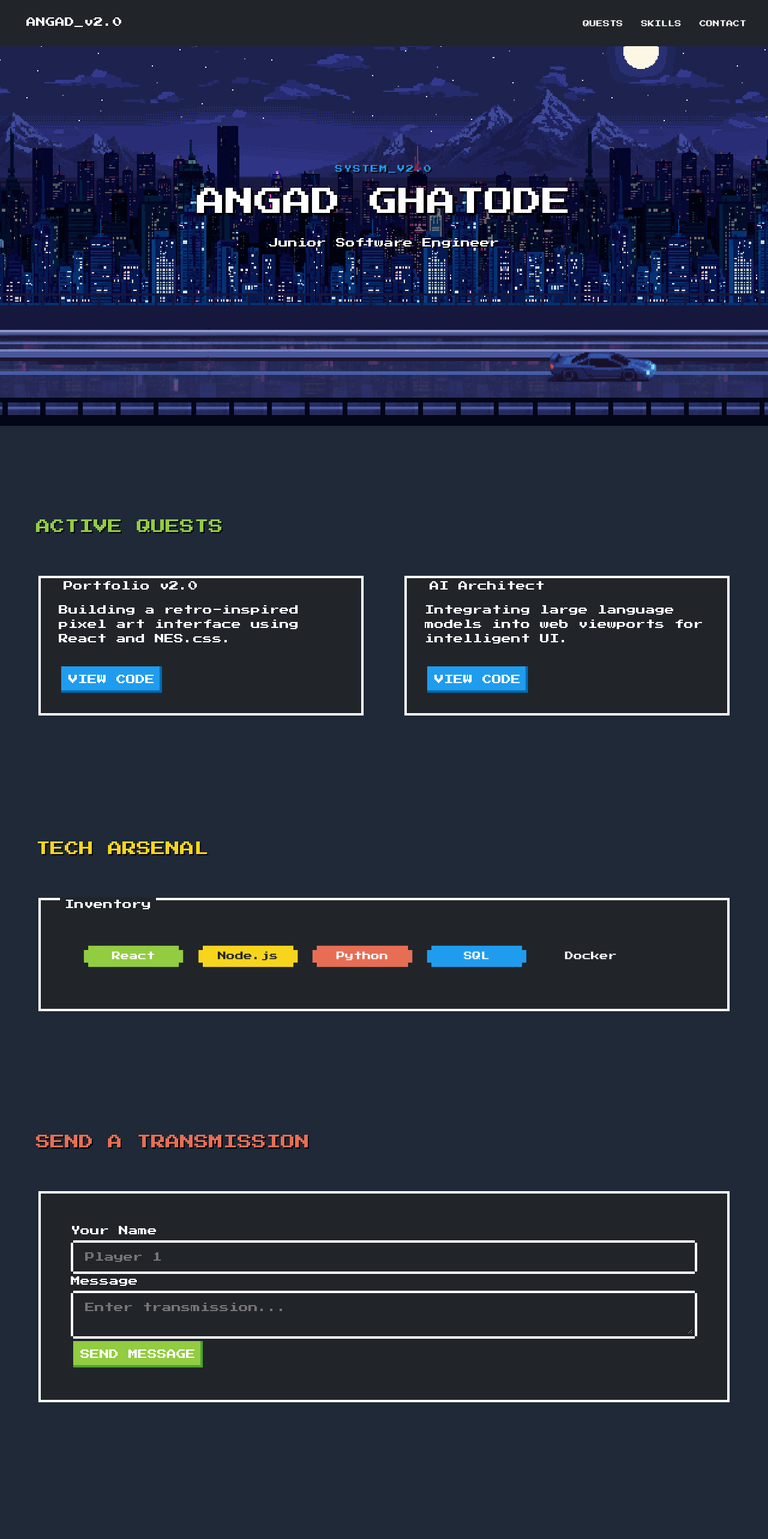
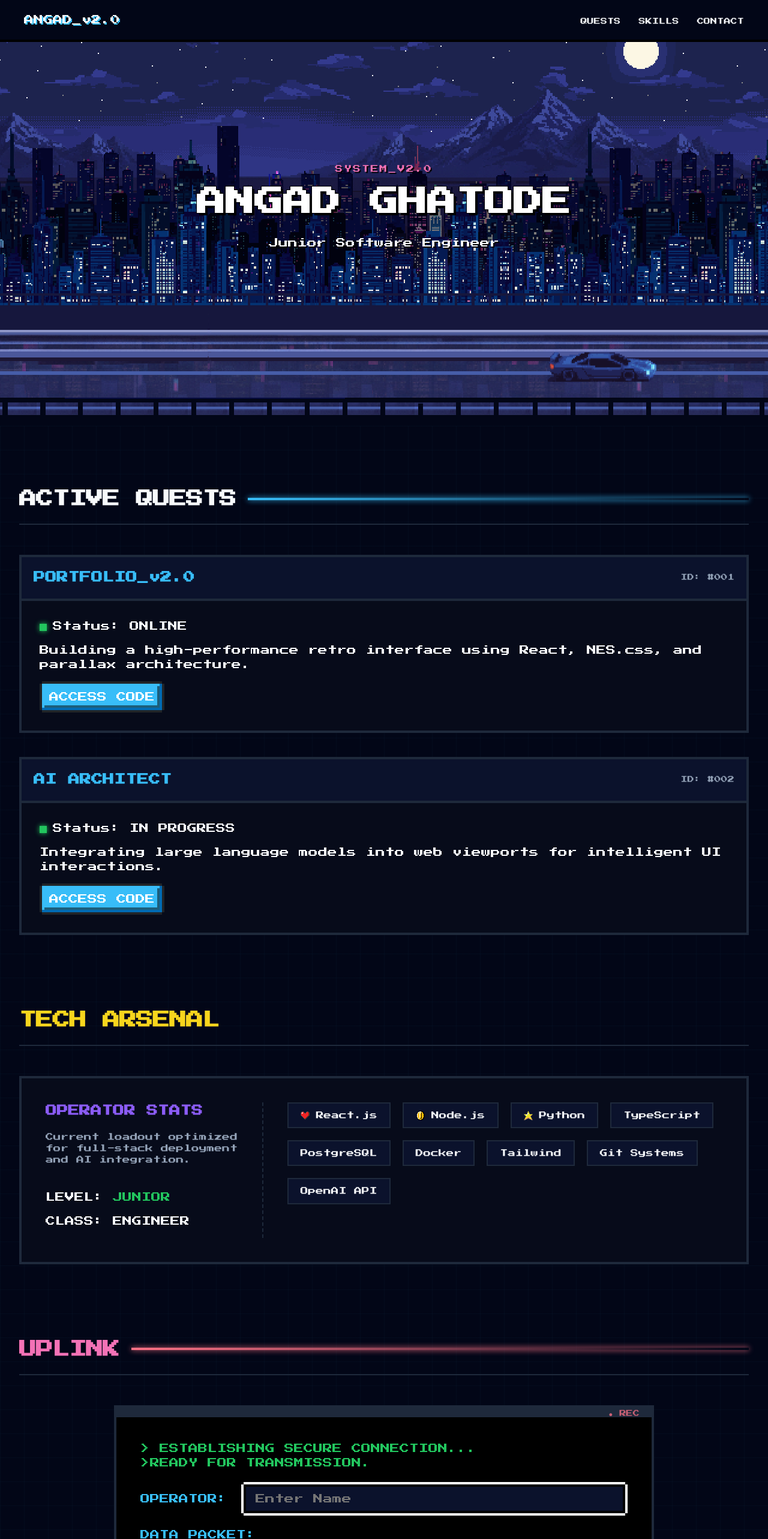
Before and after one commit to angadghatode/portfolio_website, a React (Vite) app in the folder my-pixel-portfolio/: page / in a window 1280 px wide. Shown: the top 2566 px of the page at 60% size. Built offline with nearby package versions, Linux system fonts and the light colour scheme.

Commit message:
updated layout for the contect section

```diff
--- a/my-pixel-portfolio/src/App.css
+++ b/my-pixel-portfolio/src/App.css
@@ -1,11 +1,32 @@
 @import url('https://fonts.googleapis.com/css2?family=Press+Start+2P&display=swap');
 
+/* --- 1. THEME VARIABLES (Synthwave Noir) --- */
 :root {
-  --theme-dark: #1F2937
+  /* --- BASE STRUCTURE (The Dark Set) --- */
+  --bg-primary: #020617;     /* Absolute night */
+  --bg-card: #070B1A;        /* Deeper than before */
+  --bg-contrast: #0B122C;    /* Nav / inputs */
 
-  /* --theme-dark: #020617 */
+  /* --- NEON ACCENTS --- */
+  --accent-blue: #38BDF8;    /* Cyan-blue (main action) */
+  --accent-purple: #8B5CF6; /* Neon violet */
+  --accent-pink: #F472B6;   /* Soft neon pink */
+  --accent-cyan: #22D3EE;   /* Energy glow */
+
+  /* --- TEXT --- */
+  --text-main: #F8FAFC;
+  --text-muted: #94A3B8;
+
+  /* --- BORDERS & GLOWS --- */
+  --border-default: #1E293B;
+  --border-glow: rgba(139, 92, 246, 0.6);
+
+  /* --- STATUS --- */
+  --status-success: #22C55E;
+  --status-error: #FB7185;    /* Using your PINK for errors/alerts */
 }
 
+/* --- 2. GLOBAL RESETS --- */
 * {
   font-family: 'Press Start 2P', cursive !important;
   margin: 0;
@@ -14,25 +35,123 @@
   scroll-behavior: smooth;
 }
 
-body {
-  background-color: var(--theme-dark);
-  color: white;
+html, body, #root {
+  width: 100%;
+  min-height: 100vh;
+  margin: 0;
+  padding: 0;
   overflow-x: hidden;
+  background-color: var(--bg-primary);
+  color: var(--text-main);
+}
+
+.app-holder {
+  width: 100%;
+  min-height: 100vh;
+  display: flex;
+  flex-direction: column;
+}
+
+/* --- 3. NES.css OVERRIDES --- */
+
+/* CARD STYLING: The Purple (#3a2d56) */
+.nes-container.is-dark {
+  background-color: var(--bg-card) !important;
+  border-color: var(--accent-soft) !important; /* Lighter blue border */
+  color: var(--text-main) !important;
+}
+
+/* INPUTS: The Deep Red (#461d24) - Adds that unique contrast you liked */
+.nes-input.is-dark, .nes-textarea.is-dark {
+  background-color: var(--bg-contrast) !important;
+  border-color: var(--accent-soft) !important;
+  color: var(--text-main) !important;
+}
+
+/* BUTTONS: Electric Blue -> Hot Pink Hover */
+.nes-btn.is-primary {
+  background-color: var(--accent-blue) !important;
+  /* Pixel art 3D shadow effect */
+  box-shadow: inset -4px -4px rgba(0, 0, 0, 0.5) !important;
+  color: white !important;
+}
+
+.nes-btn.is-primary:hover {
+  background-color: var(--accent-pink) !important; /* GLOW UP to Pink */
+  box-shadow: inset -4px -4px rgba(0, 0, 0, 0.5) !important;
+}
+
+/* SUCCESS BUTTONS */
+.nes-btn.is-success {
+  background-color: #065f46 !important; /* Deep Emerald */
+  color: #fff !important;
+}
+
+/* BADGES & TAGS */
+.nes-badge span.is-primary { background-color: var(--accent-blue) !important; }
+.nes-badge span.is-success { background-color: var(--status-success) !important; }
+.nes-badge span.is-warning { background-color: var(--accent-pink) !important; }
+.nes-badge span.is-dark    { background-color: var(--bg-contrast) !important; border: 1px solid var(--accent-soft); }
+
+/* TEXT COLORS */
+.nes-text.is-primary { color: var(--accent-soft) !important; }
+.nes-text.is-error   { color: var(--accent-pink) !important; }
+.nes-text.is-success { color: var(--status-success) !important; }
+
+/* --- 4. NAVIGATION --- */
+.sticky-nav {
+  position: fixed !important;
+  top: 0;
+  left: 0;
+  width: 100%;
+  height: 70px;
+  z-index: 9999;
+  display: flex;
+  justify-content: space-between;
+  align-items: center;
+  padding: 0 40px;
+
+  /* Using the Deep Red/Brown for the Nav Bar to separate it from the sky */
+  background-color: #020617  !important;
+  border-top: none !important;
+  border-left: none !important;
+  border-right: none !important;
+}
+
+.nav-brand {
+  color: var(--text-main);
+  text-shadow: 2px 2px 0px var(--accent-blue);
 }
 
 .nav-links a {
-  color: white;
+  color: var(--text-main);
   text-decoration: none;
   margin-left: 30px;
   font-size: 0.7rem;
+  transition: color 0.2s;
 }
 
-.nav-links a:hover { color: #209cee; }
+.nav-links a:hover {
+  color: var(--accent-pink);
+}
 
-/* --- THE BANNER --- */
+/* --- 5. PARALLAX & ANIMATIONS --- */
 @keyframes skyScroll {
   from { background-position: 0 bottom; }
   to { background-position: -2923px bottom; }
+}
+
+@keyframes carCruise {
+  0%   { background-position: 0px bottom; }
+  30%  { background-position: -200px bottom; }
+  70%  { background-position: 100px bottom; }
+  100% { background-position: 0px bottom; }
+}
+
+@keyframes carRumble {
+  0%   { transform: translateY(0px); }
+  50%  { transform: translateY(-1px); }
+  100% { transform: translateY(0px); }
 }
 
 .parallax-banner {
@@ -40,8 +159,8 @@ body {
   width: 100%;
   height: 650px;
   overflow: hidden;
-  background-color: #74d6fd;
-  margin-top: 60px; /* Offset for sticky nav */
+  background-color: #060455; /* Fallback to your deep blue if sky fails */
+  margin-top: 60px;
 }
 
 .layer {
@@ -55,43 +174,14 @@ body {
   image-rendering: pixelated;
 }
 
-.sky-bg { background-image: url('./assets/Sky.webp'); z-index: 1; animation: skyScroll 600s linear infinite; }
-.mountain-bg { background-image: url('./assets/Mountain.webp'); z-index: 2; animation: skyScroll 100s linear infinite;}
-.hills-bg { background-image: url('./assets/city.webp'); z-index: 3; animation: skyScroll 30s linear infinite;}
-.grass-bg { background-image: url('./assets/Road.webp'); z-index: 4; animation: skyScroll 5s linear infinite;}
-.car-bg { background-image: url('./assets/car.webp'); z-index: 4; animation: skyScroll -3s linear infinite;}
+/* Layer Definitions */
+.sky-bg      { background-image: url('./assets/Sky.webp'); z-index: 1; animation: skyScroll 600s linear infinite; }
+.mountain-bg { background-image: url('./assets/Mountain.webp'); z-index: 2; animation: skyScroll 100s linear infinite; }
+.hills-bg    { background-image: url('./assets/city.webp'); z-index: 3; animation: skyScroll 30s linear infinite; }
+.grass-bg    { background-image: url('./assets/Road.webp'); z-index: 4; animation: skyScroll 5s linear infinite; }
+.car-bg      { background-image: url('./assets/car.webp'); z-index: 4; animation: carCruise 8s linear infinite, carRumble 0.2s steps(2) infinite; }
 
-@keyframes carCruise {
-  0%   { background-position: 0px bottom; }
-
-  /* At 30% of the time, the car has traveled 45% of the distance (FAST entry) */
-  30%  { background-position: -200px bottom; }
-
-  /* At 70% of the time, it has only moved a little more to 55% (SLOW middle) */
-  70%  { background-position: 100px bottom; }
-
-  /* At 100%, it finishes the race (FAST exit) */
-  100% { background-position: 0px bottom; }
-}
-
-@keyframes carRumble {
-  0%   { transform: translateY(0px); }
-  50%  { transform: translateY(-1px); } /* Moves up 2 pixels */
-  100% { transform: translateY(0px); }
-}
-
-/* 2. Apply it to your car class */
-.car-bg {
-  background-image: url('./assets/car.webp');
-  z-index: 4;
-
-  /* Use the new animation instead of skyScroll */
-  animation:
-    carCruise 8s linear infinite,
-    carRumble 0.2s steps(2) infinite;
-}
-
-
+/* Banner Content */
 .banner-viewport {
   position: absolute;
   height: 100%;
@@ -99,15 +189,6 @@ body {
   left: 50%;
   transform: translateX(-50%);
   z-index: 10;
-}
-
-.mascot-img {
-  position: absolute;
-  z-index: 5;
-  height: 160px;
-  bottom: 70px;
-  left: 100px;
-  image-rendering: pixelated;
 }
 
 .banner-content {
@@ -120,106 +201,21 @@ body {
   justify-content: center;
 }
 
-.profile-card { background-color: rgba(33, 37, 41, 0.9) !important; max-width: 600px; text-align: center; border: 4px solid white !important; }
-
-/* --- CONTENT AREA & SPACING --- */
-.content-area {
-  background-color: var(--theme-dark);
-  padding: 150px 0;
-}
-
-.content-width-limiter {
-  max-width: 2000px;
-  margin: 0 auto;
-  padding: 0 60px;
-}
-
-.portfolio-section {
-  margin-bottom: 200px;
-}
-
-.section-title {
-  margin-bottom: 60px;
-  font-size: 1.5rem;
-}
-
-.pixel-grid {
-  display: grid;
-  grid-template-columns: repeat(auto-fit, minmax(450px, 1fr));
-  gap: 60px;
-}
-
-.project-card {
-  padding: 30px !important;
-}
-
-.card-footer { margin-top: 30px; }
-
-.skills-list { display: flex; flex-wrap: wrap; gap: 25px; padding: 40px; }
-.contact-box { padding: 50px !important; }
-
-.footer-bar {
-  text-align: center;
-  padding: 80px;
-  background-color: #0b0b14;
-  border-top: 4px solid white;
-}
-
-
-/* --- STICKY NAVIGATION --- */
-.sticky-nav {
-  position: fixed !important; /* Force it to stay fixed */
-  top: 0;
-  left: 0;
-  width: 100%;
-  height: 70px; /* Define a height for spacing */
-  z-index: 9999; /* Ensure it is higher than the parallax z-index */
-  display: flex;
-  justify-content: space-between;
-  align-items: center;
-  padding: 0 40px;
-  background-color: var(--theme-dark) !important;
-  border-top: none !important;
-  border-left: none !important;
-  border-right: none !important;
-  border-bottom: 4px solid white !important;
-}
-
-/* Offset the banner so it doesn't start underneath the fixed nav */
-.parallax-banner {
-  margin-top: 60px; /* Adjust this to match your navbar height */
-  position: relative;
-  width: 100%;
-  height: 650px;
-  overflow: hidden;
-}
-
-/* --- NON-BOLD SECTION TITLE --- */
-.section-title, h2.nes-text, h1 {
-  font-weight: normal !important;
-  -webkit-font-smoothing: none;
-  font-smooth: never;
-  text-shadow: 2px 2px 0px rgba(0, 0, 0, 1);
-  display: inline-block;
-}
-
+/* --- 6. PROFILE CARD (Transparent) --- */
 .profile-card {
-  /* Remove background and borders */
   background-color: transparent !important;
   border: none !important;
   text-align: center;
   max-width: 800px;
-
-  /* Ensure it sits on top */
   position: relative;
   z-index: 20;
 }
 
 .profile-card h1 {
-  font-size: 3rem; /* Make it bigger */
+  font-size: 3rem;
   margin-bottom: 20px;
-
-  /* This creates a hard black outline around the text */
+  color: #fff;
+  /* Heavy black shadow for readability */
   text-shadow:
     4px 4px 0 #000,
     -1px -1px 0 #000,
@@ -230,14 +226,194 @@ body {
 
 .profile-card p {
   font-size: 1rem;
-  text-shadow: 2px 2px 0 #000; /* Slightly smaller shadow */
+  color: var(--text-main);
+  text-shadow: 2px 2px 0 #000;
 }
 
 .system-tag {
-  color: #209cee; /* NES.css blue */
+  color: var(--accent-pink) !important; /* Pink Highlight */
   margin-bottom: 10px;
   font-size: 0.8rem !important;
   text-transform: uppercase;
   letter-spacing: 2px;
   text-shadow: 2px 2px 0 #000;
 }
+
+/* --- 7. MAIN CONTENT --- */
+
+/* The Background: Adds a subtle cyber-grid to the dark void */
+.content-area {
+  background-color: var(--bg-primary);
+  background-image:
+    linear-gradient(rgba(56, 189, 248, 0.03) 1px, transparent 1px),
+    linear-gradient(90deg, rgba(56, 189, 248, 0.03) 1px, transparent 1px);
+  background-size: 40px 40px; /* Grid size */
+  padding: 100px 0;
+  position: relative;
+  box-shadow: 0 -20px 50px rgba(56, 189, 248, 0.1); /* Blue glow from top */
+}
+
+/* Widen the container to use the full screen space */
+.content-width-limiter {
+  max-width: 2000px; /* Increased from 1200px */
+  width: 95%;        /* Takes up 95% of smaller screens */
+  margin: 0 auto;
+}
+
+/* Section Spacing & Headers */
+.portfolio-section { margin-bottom: 120px; }
+
+.section-header {
+  display: flex;
+  align-items: center;
+  gap: 20px;
+  margin-bottom: 50px;
+  border-bottom: 2px solid var(--border-default);
+  padding-bottom: 20px;
+}
+
+.section-title {
+  margin-bottom: 0 !important;
+  font-size: 1.8rem;
+  text-transform: uppercase;
+  letter-spacing: -1px;
+}
+
+/* A glowing line decoration next to titles */
+.header-line {
+  flex-grow: 1;
+  height: 4px;
+  background: linear-gradient(90deg, var(--accent-blue), transparent);
+  box-shadow: 0 0 10px var(--accent-blue);
+}
+
+/* --- A. ACTIVE QUESTS (Projects) --- */
+.mission-grid {
+  display: grid;
+  grid-template-columns: repeat(auto-fit, minmax(600px, 1fr)); /* Wide cards */
+  gap: 40px;
+}
+
+/* The "Mission Card" look */
+.mission-card {
+  background-color: var(--bg-card) !important;
+  border: 4px solid var(--border-default) !important;
+  position: relative;
+  transition: all 0.3s ease;
+  overflow: hidden;
+}
+
+/* Hover Effect: Border lights up Blue/Pink */
+.mission-card:hover {
+  border-color: var(--accent-blue) !important;
+  box-shadow:
+    0 0 20px rgba(56, 189, 248, 0.2),
+    inset 0 0 20px rgba(56, 189, 248, 0.1);
+  transform: translateY(-5px);
+}
+
+.mission-header {
+  background-color: var(--bg-contrast);
+  padding: 20px;
+  border-bottom: 4px solid var(--border-default);
+  display: flex;
+  justify-content: space-between;
+  align-items: center;
+}
+
+.mission-id { color: var(--text-muted); font-size: 0.7rem; }
+.mission-title { color: var(--accent-blue); margin: 0; font-size: 1.2rem; }
+
+.mission-body { padding: 30px; }
+
+/* Status light on the card */
+.status-indicator {
+  display: inline-block;
+  width: 12px;
+  height: 12px;
+  background-color: var(--status-success);
+  margin-right: 10px;
+  box-shadow: 0 0 8px var(--status-success);
+}
+
+/* --- B. TECH ARSENAL (Skills) --- */
+.arsenal-layout {
+  display: grid;
+  grid-template-columns: 1fr 2fr; /* Sidebar info + Main grid */
+  gap: 40px;
+  background-color: var(--bg-card);
+  border: 4px solid var(--border-default);
+  padding: 40px;
+}
+
+.arsenal-sidebar {
+  border-right: 2px dashed var(--border-default);
+  padding-right: 40px;
+}
+
+.arsenal-grid {
+  display: flex;
+  flex-wrap: wrap;
+  gap: 20px;
+  align-content: flex-start;
+}
+
+/* Custom Skill Chips */
+.tech-chip {
+  background-color: var(--bg-contrast);
+  border: 2px solid var(--border-default);
+  padding: 10px 20px;
+  font-size: 0.8rem;
+  color: var(--text-main);
+  transition: 0.2s;
+  cursor: default;
+  display: flex;
+  align-items: center;
+  gap: 10px;
+}
+
+.tech-chip:hover {
+  border-color: var(--accent-purple);
+  color: var(--accent-purple);
+  box-shadow: 0 0 10px rgba(139, 92, 246, 0.4);
+}
+
+/* --- C. TRANSMISSION (Contact) --- */
+.comms-terminal {
+  background-color: #000 !important; /* Pure black terminal screen */
+  border: 4px solid var(--border-default) !important;
+  border-top: 20px solid var(--border-default) !important; /* Thick top bar */
+  padding: 40px !important;
+  max-width: 900px;
+  margin: 0 auto;
+  position: relative;
+}
+
+/* "REC" blinking light */
+.rec-light {
+  position: absolute;
+  top: -14px;
+  right: 20px;
+  color: var(--status-error);
+  font-size: 0.7rem;
+  animation: blink 1s infinite;
+}
+
+@keyframes blink { 50% { opacity: 0; } }
+
+/* --- 8. FOOTER --- */
+.footer-bar {
+  text-align: center;
+  padding: 80px;
+  background-color: var(--bg-contrast);
+  border-top: 4px solid var(--accent-pink); /* Pink accent at bottom */
+  color: var(--text-muted);
+  font-size: 0.8rem;
+}
+
+/* Responsive Fixes */
+@media (max-width: 1000px) {
+  .mission-grid { grid-template-columns: 1fr; }
+  .arsenal-layout { grid-template-columns: 1fr; border-right: none; }
+  .arsenal-sidebar { border-right: none; border-bottom: 2px dashed var(--border-default); padding-bottom: 30px; margin-bottom: 30px; }
+}
--- a/my-pixel-portfolio/src/App.jsx
+++ b/my-pixel-portfolio/src/App.jsx
@@ -1,12 +1,10 @@
 import "nes.css/css/nes.min.css";
 import "./App.css";
-import { useState, useEffect } from 'react'; // <--- ADD THIS
-import "nes.css/css/nes.min.css";
-import "./App.css";
+import { useState, useEffect } from 'react';
+
 
 function App() {
-
- const [scrollY, setScrollY] = useState(0);
+  const [scrollY, setScrollY] = useState(0);
 
   useEffect(() => {
     const handleScroll = () => setScrollY(window.scrollY);
@@ -17,7 +15,7 @@ function App() {
   return (
     <div className="app-holder">
       {/* Sticky Navigation Bar */}
-      <nav className="nes-container is-dark sticky-nav">
+      <nav className="nes-container sticky-nav">
         <div className="nav-brand">ANGAD_v2.0</div>
         <div className="nav-links">
           <a href="#quests">QUESTS</a>
@@ -26,6 +24,7 @@ function App() {
         </div>
       </nav>
 
+      {/* --- PARALLAX HEADER (UNCHANGED) --- */}
       <header className="parallax-banner">
         <div
           className="layer sky-bg"
@@ -39,19 +38,14 @@ function App() {
 
         <div
           className="layer hills-bg"
-          style={{ transform: `translateY(${scrollY * 0.5}px)` }}
+          style={{ transform: `translateY(${scrollY * 0.3}px)` }}
         ></div>
         <div className="layer grass-bg"></div>
         <div className="layer car-bg"></div>
 
         <div className="banner-viewport">
-          {/* Sticky Navigation Bar <img
-            src="src\assets\LandingPage_Mascot.webp"
-            className="mascot-img"
-            alt="mascot"
-          />*/}
           <div className="banner-content">
-            <div className="profile-card" style={{ transform: `translateY(${scrollY * 0.2}px)` }} >
+            <div className="profile-card" style={{ transform: `translateY(${scrollY * 0.2}px)` }}>
               <p className="system-tag">SYSTEM_v2.0</p>
               <h1>ANGAD GHATODE</h1>
               <p>Junior Software Engineer</p>
@@ -60,66 +54,111 @@ function App() {
         </div>
       </header>
 
+      {/* --- MAIN CONTENT (REDESIGNED) --- */}
       <main className="content-area">
         <div className="content-width-limiter">
 
-          {/* Active Quests Section - Manual Entry for Unique Info */}
+          {/* 1. ACTIVE QUESTS (Wide Grid) */}
           <section id="quests" className="portfolio-section">
-            <h2 className="nes-text is-success section-title">ACTIVE QUESTS</h2>
-            <div className="pixel-grid">
+            <div className="section-header">
+              <h2 className="nes-text is-primary section-title">ACTIVE QUESTS</h2>
+              <div className="header-line"></div>
+            </div>
 
-              {/* Project 1 */}
-              <div className="nes-container is-dark with-title project-card">
-                <p className="title">Portfolio v2.0</p>
-                <p>Building a retro-inspired pixel art interface using React and NES.css.</p>
-                <div className="card-footer">
-                  <button type="button" className="nes-btn is-primary">VIEW CODE</button>
+            <div className="mission-grid">
+
+              {/* Mission 01 */}
+              <div className="mission-card">
+                <div className="mission-header">
+                  <h3 className="mission-title">PORTFOLIO_v2.0</h3>
+                  <span className="mission-id">ID: #001</span>
+                </div>
+                <div className="mission-body">
+                  <p><span className="status-indicator"></span>Status: ONLINE</p>
+                  <p>Building a high-performance retro interface using React, NES.css, and parallax architecture.</p>
+                  <div className="card-footer">
+                    <button type="button" className="nes-btn is-primary">ACCESS CODE</button>
+                  </div>
                 </div>
               </div>
 
-              {/* Project 2 */}
-              <div className="nes-container is-dark with-title project-card">
-                <p className="title">AI Architect</p>
-                <p>Integrating large language models into web viewports for intelligent UI.</p>
-                <div className="card-footer">
-                  <button type="button" className="nes-btn is-primary">VIEW CODE</button>
+              {/* Mission 02 */}
+              <div className="mission-card">
+                <div className="mission-header">
+                  <h3 className="mission-title">AI ARCHITECT</h3>
+                  <span className="mission-id">ID: #002</span>
+                </div>
+                <div className="mission-body">
+                  <p><span className="status-indicator"></span>Status: IN PROGRESS</p>
+                  <p>Integrating large language models into web viewports for intelligent UI interactions.</p>
+                  <div className="card-footer">
+                    <button type="button" className="nes-btn is-primary">ACCESS CODE</button>
+                  </div>
                 </div>
               </div>
 
             </div>
           </section>
 
-          {/* Tech Arsenal Section */}
+          {/* 2. TECH ARSENAL (Dashboard Layout) */}
           <section id="skills" className="portfolio-section">
-            <h2 className="nes-text is-warning section-title">TECH ARSENAL</h2>
-            <div className="nes-container is-dark with-title inventory-box">
-              <p className="title">Inventory</p>
-              <div className="skills-list">
-                <span className="nes-badge"><span className="is-success">React</span></span>
-                <span className="nes-badge"><span className="is-warning">Node.js</span></span>
-                <span className="nes-badge"><span className="is-error">Python</span></span>
-                <span className="nes-badge"><span className="is-primary">SQL</span></span>
-                <span className="nes-badge"><span className="is-dark">Docker</span></span>
+            <div className="section-header">
+              <h2 className="nes-text is-warning section-title">TECH ARSENAL</h2>
+              <div className="header-line" style={{ background: 'linear-gradient(90deg, var(--status-warning), transparent)', boxShadow: '0 0 10px var(--status-warning)' }}></div>
+            </div>
+
+            <div className="arsenal-layout">
+              <div className="arsenal-sidebar">
+                <h3 style={{ color: 'var(--accent-purple)', marginBottom: '20px' }}>OPERATOR STATS</h3>
+                <p style={{ fontSize: '0.8rem', color: 'var(--text-muted)' }}>
+                  Current loadout optimized for full-stack deployment and AI integration.
+                </p>
+                <br />
+                <p>LEVEL: <span className="nes-text is-success">JUNIOR</span></p>
+                <p>CLASS: <span className="nes-text is-primary">ENGINEER</span></p>
+              </div>
+
+              <div className="arsenal-grid">
+                {/* Tech Chips */}
+                <div className="tech-chip"><i className="nes-icon is-small heart"></i> React.js</div>
+                <div className="tech-chip"><i className="nes-icon is-small coin"></i> Node.js</div>
+                <div className="tech-chip"><i className="nes-icon is-small star"></i> Python</div>
+                <div className="tech-chip">TypeScript</div>
+                <div className="tech-chip">PostgreSQL</div>
+                <div className="tech-chip">Docker</div>
+                <div className="tech-chip">Tailwind</div>
+                <div className="tech-chip">Git Systems</div>
+                <div className="tech-chip">OpenAI API</div>
               </div>
             </div>
           </section>
 
-          {/* Contact Section */}
+          {/* 3. TRANSMISSION (Terminal Style) */}
           <section id="contact" className="portfolio-section">
-            <h2 className="nes-text is-error section-title">SEND A TRANSMISSION</h2>
-            <div className="nes-container is-dark contact-box">
+            <div className="section-header">
+              <h2 className="nes-text is-error section-title">UPLINK</h2>
+              <div className="header-line" style={{ background: 'linear-gradient(90deg, var(--status-error), transparent)', boxShadow: '0 0 10px var(--status-error)' }}></div>
+            </div>
+
+            <div className="comms-terminal">
+              <span className="rec-light">● REC</span>
+              <p style={{ color: 'var(--status-success)', marginBottom: '20px' }}>
+                {">"} ESTABLISHING SECURE CONNECTION...<br/>
+                {">"}READY FOR TRANSMISSION.
+              </p>
+
               <form>
-                <div className="nes-field">
-                  <label htmlFor="name_field">Your Name</label>
-                  <input type="text" id="name_field" className="nes-input is-dark" placeholder="Player 1" />
+                <div className="nes-field is-inline" style={{ marginBottom: '20px' }}>
+                  <label htmlFor="name_field" style={{ color: 'var(--accent-blue)', width: '150px' }}>OPERATOR:</label>
+                  <input type="text" id="name_field" className="nes-input is-dark" placeholder="Enter Name" />
                 </div>
-                <div className="nes-field">
-                  <label htmlFor="textarea_field">Message</label>
-                  <textarea id="textarea_field" className="nes-textarea is-dark" placeholder="Enter transmission..."></textarea>
+
+                <div className="nes-field" style={{ marginBottom: '20px' }}>
+                  <label htmlFor="textarea_field" style={{ color: 'var(--accent-blue)' }}>DATA PACKET:</label>
+                  <textarea id="textarea_field" className="nes-textarea is-dark" placeholder="Type message here..."></textarea>
                 </div>
-                <div className="form-actions">
-                  <button type="button" className="nes-btn is-success">SEND MESSAGE</button>
-                </div>
+
+                <button type="button" className="nes-btn is-success" style={{ width: '100%' }}>INITIATE UPLOAD</button>
               </form>
             </div>
           </section>
@@ -127,16 +166,12 @@ function App() {
         </div>
       </main>
 
-
-
       <footer className="footer-bar">
-        <p>© 2025 ANGAD GHATODE</p>
+        <p>SYSTEM SHUTDOWN // © 2025 ANGAD GHATODE</p>
+        <p>Made and Designed by Angad Ghatode</p>
       </footer>
     </div>
   );
-
-
-
 }
 
 export default App;
```
Also changed, not shown: my-pixel-portfolio/src/assets/Road.webp.
